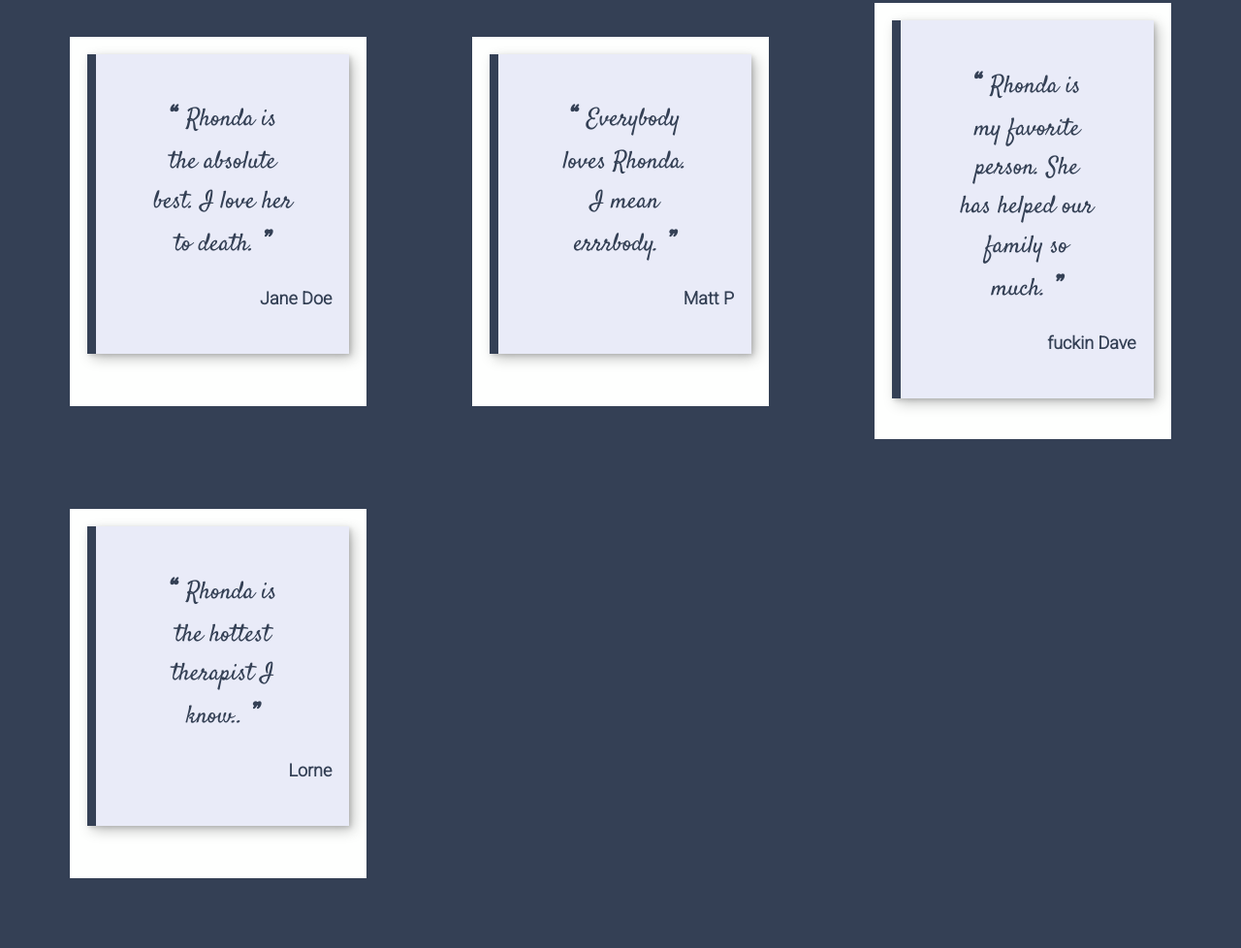
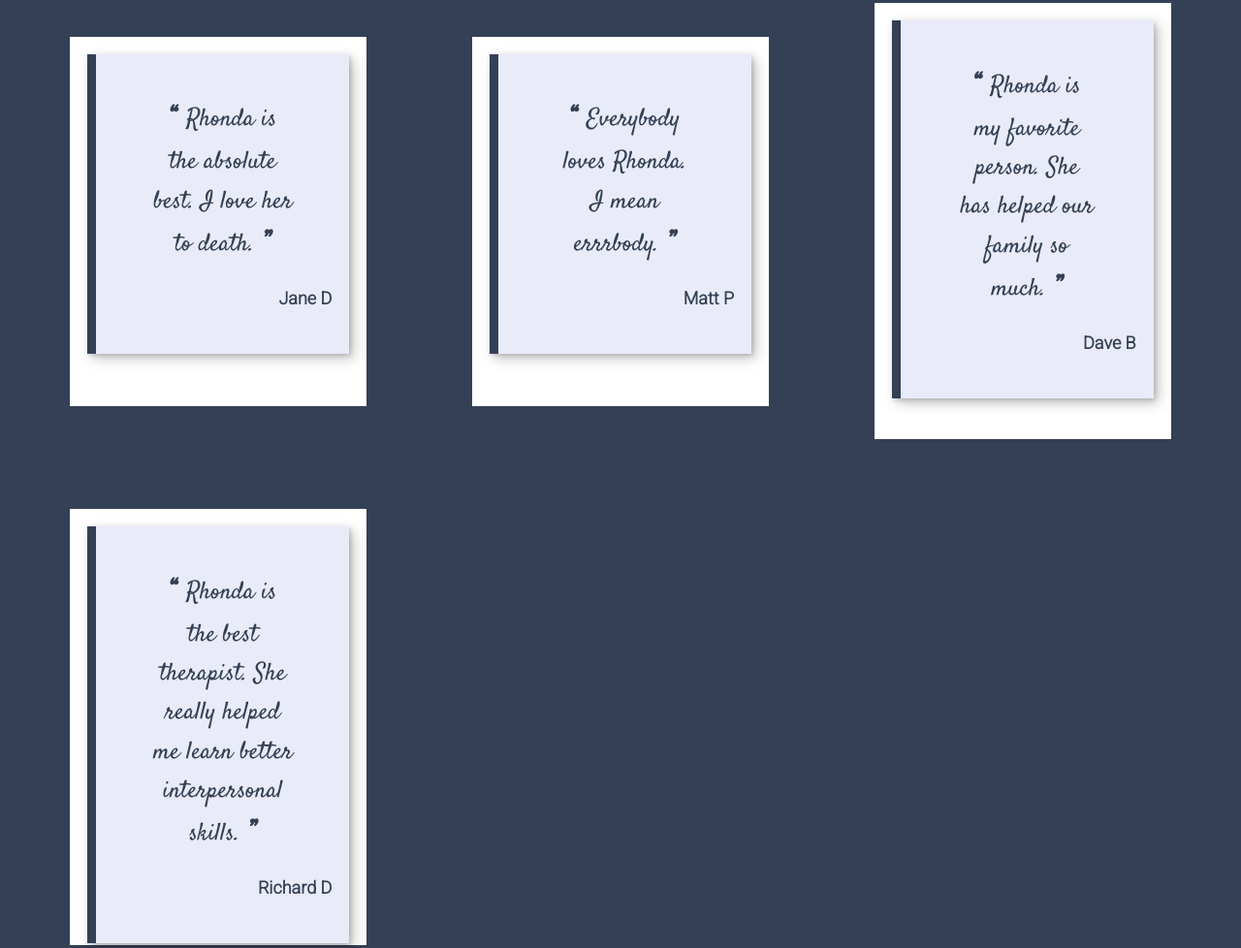
Before and after one commit to Pigiron55/Rhonda-s-Professional-Site, a website built with Vite: page Rhondas Profession Page/index.html in a window 1280 px wide. Shown: the part 2251-3229 px from the top of the page at 97% size. Built offline with nearby package versions, Linux system fonts and the light colour scheme.

Commit message:
minor typos fixed

```diff
--- a/Rhondas Profession Page/index.html
+++ b/Rhondas Profession Page/index.html
@@ -93,7 +93,7 @@
                 <div class="card">
                     <div class="container">
                         <blockquote><p>Rhonda is the absolute best. I love her to death.</p></blockquote>
-                        <h4><b>Jane Doe</b></h4>
+                        <h4><b>Jane D</b></h4>
                     </div>
                 </div>
 
@@ -109,15 +109,15 @@
                 <div class="card">
                     <div class="container">
                         <blockquote><p>Rhonda is my favorite person. She has helped our family so much.</p></blockquote>
-                        <h4><b>fuckin Dave</b></h4>
+                        <h4><b>Dave B</b></h4>
                     </div>
                 </div>
 
                 <!-- Portfolio item 04-->
                 <div class="card">
                     <div class="container">
-                        <blockquote><p>Rhonda is the hottest therapist I know..</p></blockquote>
-                        <h4><b>Lorne</b></h4>
+                        <blockquote><p>Rhonda is the best therapist. She really helped me learn better interpersonal skills.</p></blockquote>
+                        <h4><b>Richard D</b></h4>
                     </div>
                 </div>
             </div>
```
